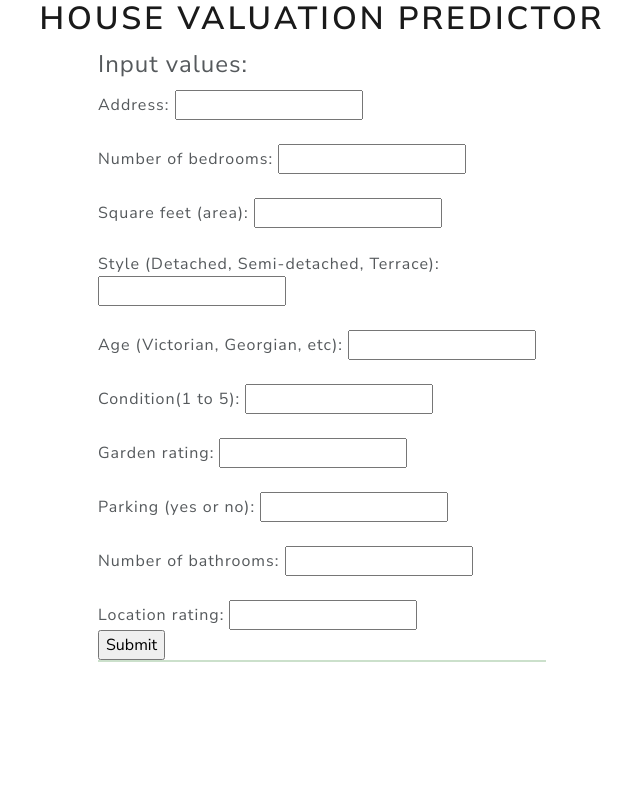
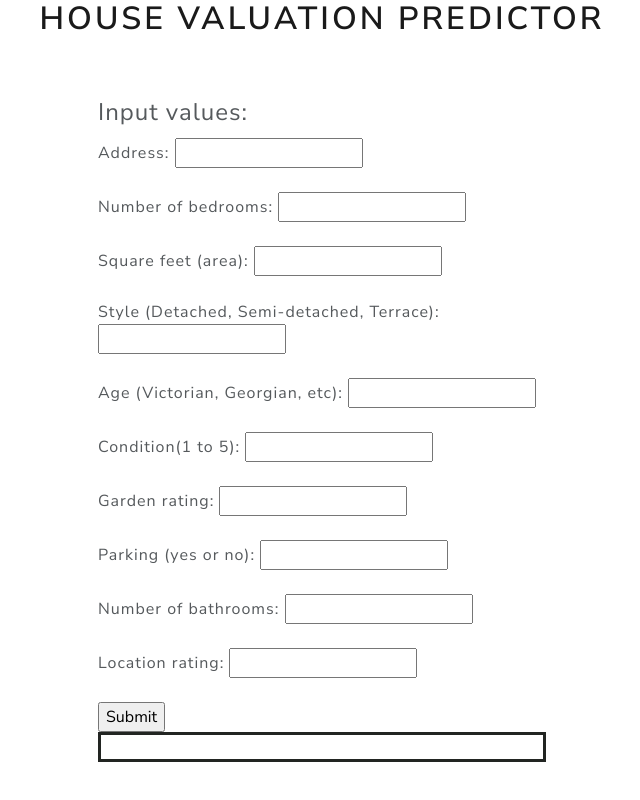
Before and after one commit to JKaleteGit/valuation-app, a Flask app: page / in a window 1280 px wide. Shown: the whole page, without its empty margins (318-958 px from the left). Run offline with Flask 2, Linux system fonts and the light colour scheme; some libraries are stand-ins or nearby versions.

Commit message:
css stuff

```diff
--- a/templates/main.html
+++ b/templates/main.html
@@ -8,7 +8,7 @@ form {
 .result {
     margin: auto;
     width: 35%;
-    border: 1px solid rgb(203, 224, 203);
+    border: 3px solid rgb(34, 37, 34);
 }
 </style>
 
@@ -20,8 +20,11 @@ form {
     <link rel="stylesheet" href="static/style.css">
 </head>
 <form action="{{ url_for('main') }}" method="POST">
+    <br>
+    <br>
     <fieldset>
         <legend>Input values:</legend>
+        <br>
         Address:
         <input name="address" type="text" required>
         <br>
@@ -52,11 +55,13 @@ form {
         <br> Location rating:
         <input name="location" type="number" required>
         <br>
+        <br>
         <input type="submit">
     </fieldset>
 </form>
 
 <div class="result" align="center">
+    <br>
     {% if result %}
         {% if original_input %}
             <b>Street name:</b> {{ original_input }}
```
